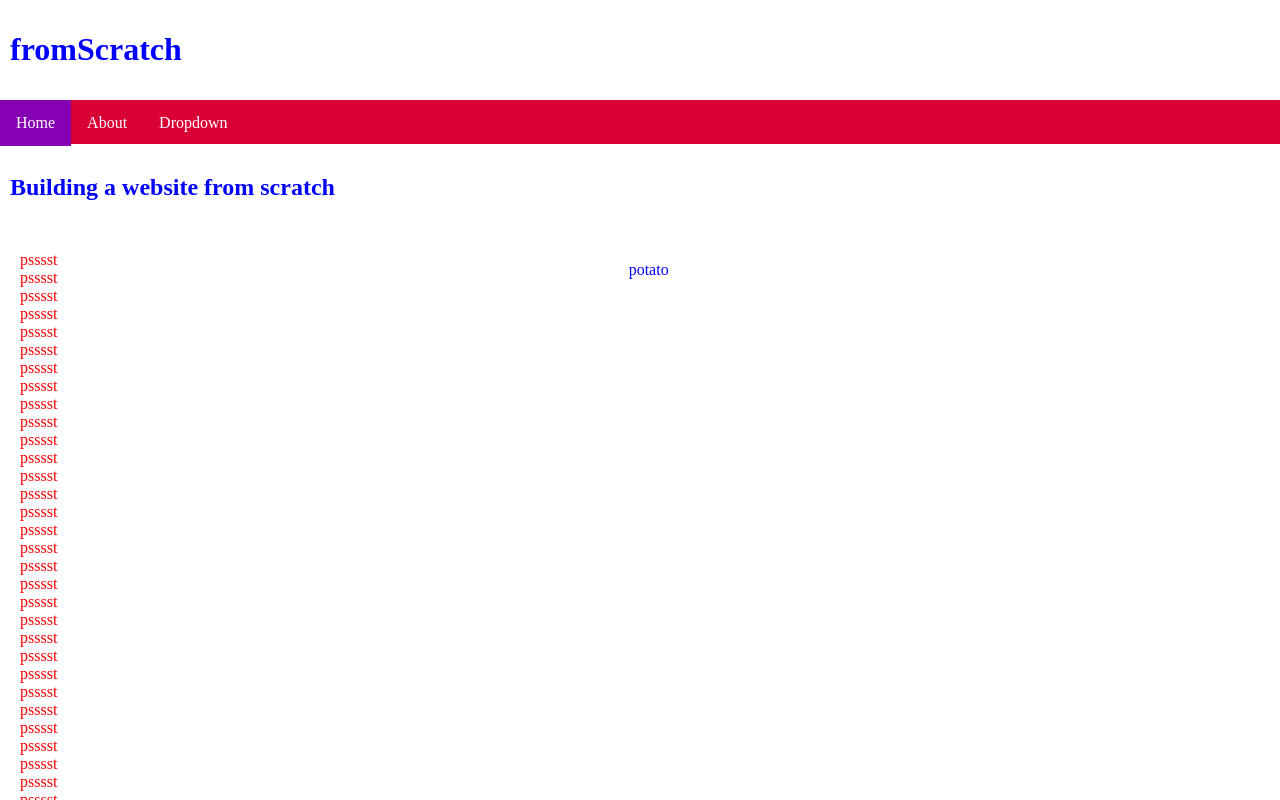
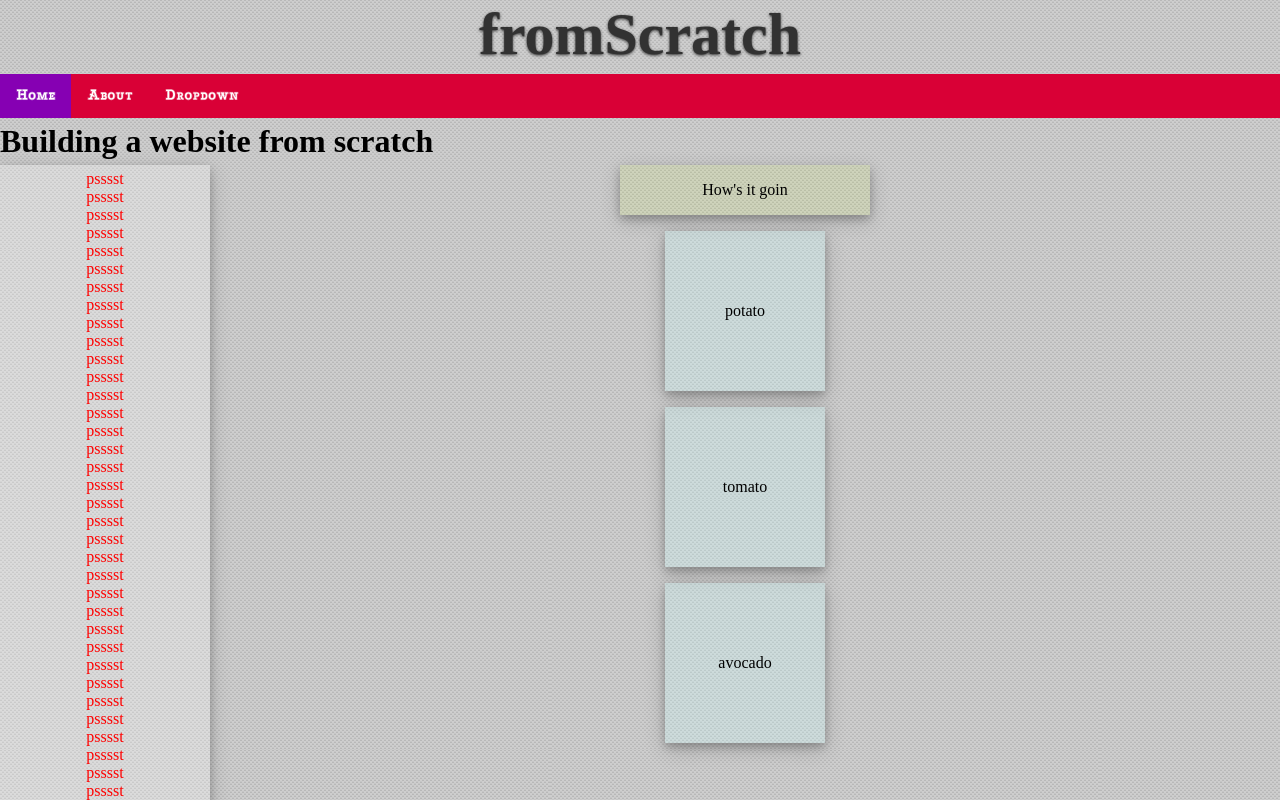
Before and after one commit to meyer-s/fromScratch, a plain HTML site: page index.html in a window 1280 px wide. Shown: the top 800 px of the page. Drawn offline with Linux system fonts and the light colour scheme.

Commit message:
update css

```diff
--- a/css/myStyle.css
+++ b/css/myStyle.css
@@ -1,49 +1,111 @@
 
-h1 {
-		color:blue;
-		padding: 10px;
-		width: 100%;
-		float: left;
-}
-p.p1 {
-		overflow: auto;
-		color:red;
-		float:left;
-		text-align:center;
-		margin:10px;
-		padding:10px;
-		max-width:500px;
-}
-p.p2{
-
-		overflow: auto;
-		color:blue;
-		text-align:center;
-		margin:auto;
-		padding:auto;
-		max-width:500px;
-		position:absolute;
+/*fonts*/
+@font-face {
+		font-family: Bascula;
+		src: url(fonts/BasculaCollege.ttf);
 }
 
-footer{
-		clear: left;
-		color:orange;
+@font-face {
+
+		font-family: Hacked;
+		src: url(fonts/HACKED.ttf);
 }
 
-div.d1{
-		height: 400px;
-		width:300px;
-		padding: 30px;
+
+
+
+
+/*boxes*/
+header {
+		font-family:Hacked;
+		font-size: 30px;
+		margin:0 0 0 0;
+		border:0 0 0 0;
 		text-align: center;
-		overflow:auto;
-		margin:auto;
+		text-color: #000000;
 }
 
 body{
 		left: 0;
 		padding: 0;
 		margin:0;
+		background-image: url("res/background-img.png");
+		background-color:rgba(0,0,0,.5);
 }
+
+footer{
+		clear: left;
+		color:orange;
+		background-color:rgba(200,2,255,.1);
+		font-family: Microsoft JhengHei Light;
+}
+
+h1 {
+		width: 100%;
+		display:inline-block;
+		margin:0 5px 5px 0;
+		font-family: Microsoft JhengHei Light;
+		font-weight: bold;
+}
+
+
+
+
+
+/*classes*/
+.ib{
+		float:left;
+}
+
+.card {
+		overflow: auto;
+		width: 250px;
+		background-color:rgba(200,255,20,.1);
+		display:block;
+		position:static;
+		margin:auto;
+		box-shadow: 0 4px 8px 0 rgba(0, 0, 0, 0.2), 0 6px 20px 0 rgba(0, 0, 0, 0.19);
+		text-align: center;
+		font-family: Microsoft JhengHei Light;
+}
+
+.p1 {
+		overflow: auto;
+		color:red;
+		display: block;
+		text-align:center;
+		margin:auto;
+		padding:5px;
+		min-width:200px;
+		max-width:300px;
+		background-color:rgba(255, 255, 255, .25);
+		font-family: Microsoft JhengHei Light;
+		box-shadow: 0 4px 8px 0 rgba(0, 0, 0, 0.2), 0 6px 20px 0 rgba(0, 0, 0, 0.19);
+}
+
+.p2{
+
+		overflow: auto;
+		padding: 30px;
+		text-align: center;
+		line-height:100px;
+		height:100px;
+		margin-left:auto;
+		margin-right:auto;
+		display: block;
+		position:static;
+		background-color:rgba(200, 255, 255, .25);
+		font-family: Microsoft JhengHei Light;
+		box-shadow: 0 4px 8px 0 rgba(0, 0, 0, 0.2), 0 6px 20px 0 rgba(0, 0, 0, 0.19);
+}
+
+.p2:hover{
+		background-color:rgba(200,255,255,.5);
+}
+
+
+
+/*nav*/
 
 ul {
 		list-style-type: none;
@@ -51,9 +113,11 @@ ul {
 		float: left;
 		width: 100%;
 		height:44px;
-		margin: 0;
+		margin-bottom:5px;
+		margin-top:0;
 		padding: 0;
 		background-color: #d90036;
+		font-family: Bascula;
 }
 
 li {
@@ -68,9 +132,6 @@ a {
 .active {
 		background-color: #8600b3;
 }
-
-
-
 
 li a, .dropbtn {
 		display: inline-block;
--- a/index.html
+++ b/index.html
@@ -7,7 +7,7 @@
 
 	<link rel="stylesheet" type="text/css" href="css/myStyle.css" />
 	<header>
-	<h1> fromScratch</h1>
+	<h1 style="text-shadow:0 1px 3px ; font-weight:900 ; color:rgb(50,50,50)"> fromScratch</h1>
 	</header>
 		<nav>
 			<ul>
@@ -22,19 +22,22 @@
 				</li>
 			</ul>
 		</nav>
-	<body>
-	<section>
-		<h1>Building a website from scratch</h1>
+
+	<h1>Building a website from scratch</h1>
+	<section class="ib">
 		<p class="p1">psssst<br>psssst<br>psssst<br>psssst<br>psssst<br>psssst<br>psssst<br>psssst<br>psssst<br>psssst<br>psssst<br>psssst<br>psssst<br>psssst<br>psssst<br>psssst<br>psssst<br>psssst<br>psssst<br>psssst<br>psssst<br>psssst<br>psssst<br>psssst<br>psssst<br>psssst<br>psssst<br>psssst<br>psssst<br>psssst<br>psssst<br>psssst<br>psssst<br>psssst<br>psssst<br>psssst<br>psssst<br>psssst<br>psssst<br>psssst<br>psssst<br>psssst<br>psssst<br>psssst<br>psssst<br>psssst<br>psssst<br>psssst<br>psssst<br>psssst<br>psssst<br>psssst<br>psssst<br>psssst<br>psssst<br>psssst<br>psssst<br>psssst<br>psssst<br>psssst<br>psssst<br></p>
 	</section>
 
-	<div class="d1" style="height:100px; width:100px">
-		<p class ="p2">potato</p>
+	<div class="card">
+		<p>How's it goin</p>
+	</div>
+	<div>
+	<p class ="p2" style="height:100px; width:100px;">potato</p>
+	<p class ="p2" style="height:100px; width:100px;">tomato</p>
+	<p class ="p2" style="height:100px; width:100px;">avocado</p>
 	</div>
 
-	</body>
-	<br><br>
-	<hr style="clear:left">
+	<hr style="float:left ; width:100%">
 	<footer>
 		<p style="width:100%; text-align:center;">Contact Info</p>
 	</footer>
```
Also changed, not shown: css/fonts/BasculaCollege.ttf (added), css/fonts/HACKED.ttf (added), css/res/background-img.png (added).
